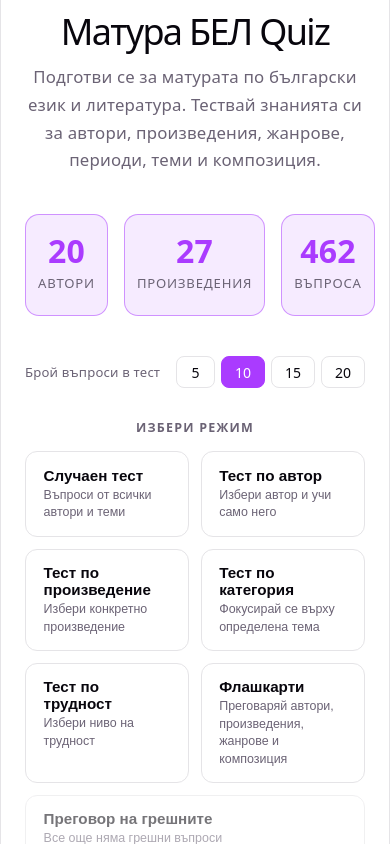
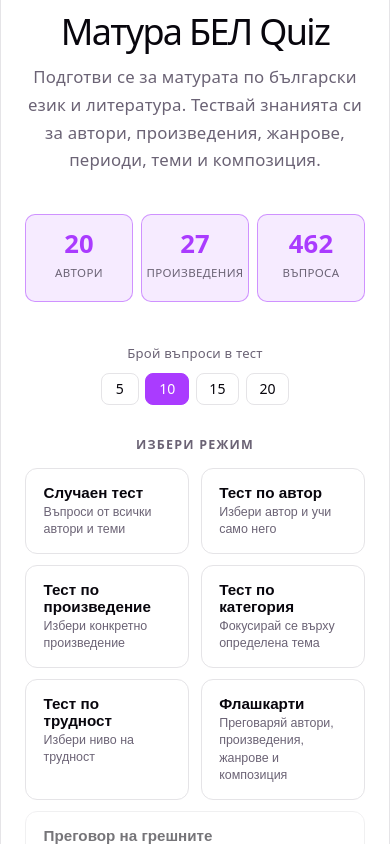
Before and after one commit to Tomy25-code/literatura-quiz, a React (Vite) app in the folder literatura-quiz/: page / in a window 390 px wide. Shown: the top 844 px of the page. Built offline with nearby package versions, Linux system fonts and the light colour scheme.

Commit message:
Polish mobile home screen alignment

```diff
--- a/literatura-quiz/src/App.css
+++ b/literatura-quiz/src/App.css
@@ -401,6 +401,12 @@
   max-width: 480px;
 }
 
+@media (max-width: 400px) {
+  .stats-grid {
+    gap: 0.5rem;
+  }
+}
+
 .stat-card {
   background: var(--accent-bg);
   border: 1px solid var(--accent-border);
@@ -410,6 +416,14 @@
   flex-direction: column;
   align-items: center;
   gap: 0.3rem;
+  min-width: 0;
+}
+
+@media (max-width: 400px) {
+  .stat-card {
+    padding: 1rem 0.5rem;
+    border-radius: 10px;
+  }
 }
 
 .stat-number {
@@ -419,11 +433,24 @@
   line-height: 1;
 }
 
+@media (max-width: 400px) {
+  .stat-number {
+    font-size: 1.6rem;
+  }
+}
+
 .stat-label {
   font-size: 0.82rem;
   color: var(--text);
   text-transform: uppercase;
   letter-spacing: 0.06em;
+}
+
+@media (max-width: 400px) {
+  .stat-label {
+    font-size: 0.72rem;
+    letter-spacing: 0.03em;
+  }
 }
 
 /* ---- QUIZ SCREEN ---- */
@@ -775,6 +802,14 @@
   width: 100%;
   max-width: 560px;
   flex-wrap: wrap;
+  justify-content: center;
+}
+
+@media (max-width: 480px) {
+  .quiz-length-picker {
+    flex-direction: column;
+    gap: 0.5rem;
+  }
 }
 
 .qlp-label {
@@ -782,11 +817,14 @@
   font-weight: 500;
   color: var(--text);
   white-space: nowrap;
+  text-align: center;
 }
 
 .qlp-options {
   display: flex;
   gap: 0.4rem;
+  flex-wrap: wrap;
+  justify-content: center;
 }
 
 .qlp-btn {
```
